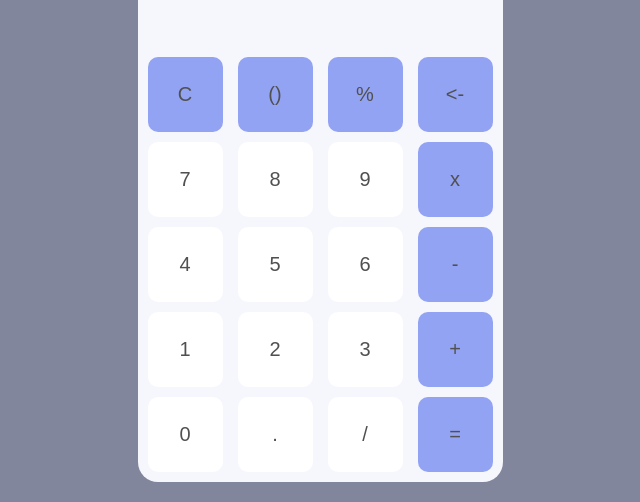
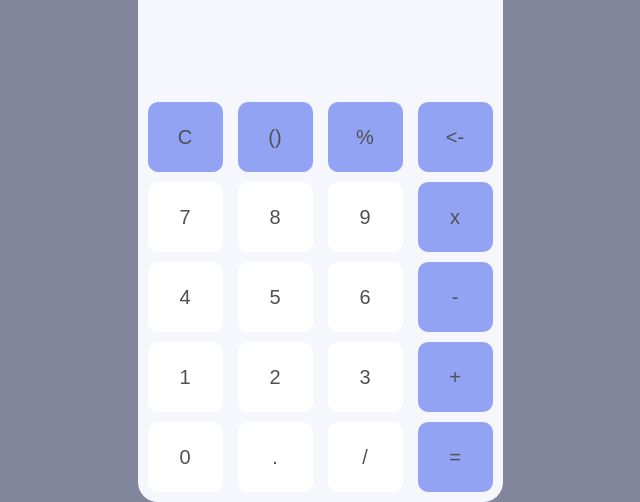
Before and after one commit to ivanrods/Calculator, a plain HTML site: page index.html in a window 1280 px wide. Shown: the part 338-840 px from the top of the page, without its empty margins (320-960 px from the left). Drawn offline with Linux system fonts and the light colour scheme.

Commit message:
Ajuste na responsividade 3

```diff
--- a/style.css
+++ b/style.css
@@ -29,11 +29,10 @@ body{
     height: 100vh;
 }
 .app{
-    height: 100vh;
     background-color: var(--primary-color);
-    max-width: 37rem;
+    max-width: 39rem;
     display: grid;
-    grid-template-rows: 1fr 1fr;
+    grid-template-rows: 48% 54%;
 
 }
 header{
@@ -69,7 +68,7 @@ main{
     margin: auto;
 }
 main button{
-    width: 7.5rem;
+    width: 8rem;
     height: 7.5rem;
     border-radius: 1rem;
     color: var(--text-color);
@@ -84,7 +83,7 @@ main button{
 }
 header button{
    font-size: 3rem;
-   margin-bottom: 5rem;
+   margin-bottom: 6rem;
    padding: 0;
    text-align: right;
    color: var(--text-color);
@@ -102,6 +101,11 @@ header button{
     .app{
         border-radius: 2rem;
 
+        grid-template-rows: 1fr 1fr;
+    }
+    main button{
 
+        width: 7.5rem;
+        height: 7rem;
     }
 }
```
